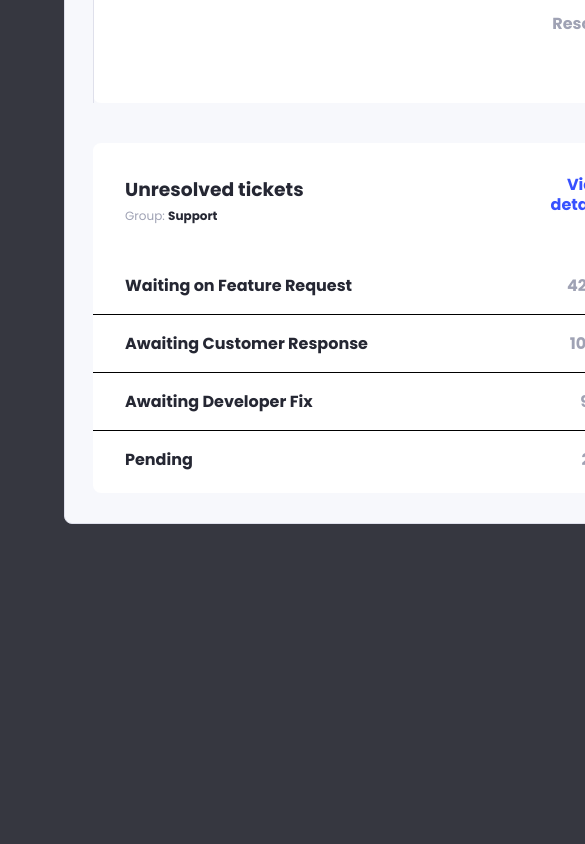
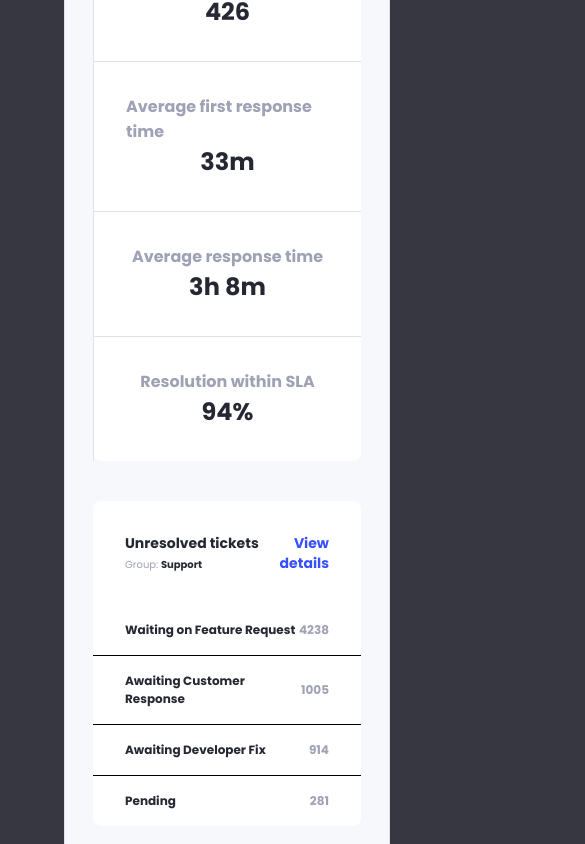
Before and after one commit to gift56/Admin-Dashboard, a React (Create React App) app: page /chart in a window 390 px wide. Shown: the part 1380-2224 px from the top of the page, 585 px wide, since content can reach past the window. Before the commit the page ends 1904 px from the top, so only its background shows below. Built offline with nearby package versions, Linux system fonts and the light colour scheme.

Commit message:
done with chart area

```diff
--- a/src/component/sass/modules/_classes.scss
+++ b/src/component/sass/modules/_classes.scss
@@ -6,6 +6,9 @@
 }
 .paddingCon {
     padding: 10px 28px;
+    @media screen and (max-width: 380px) {
+     padding: 10px 10px;
+    }
 }
 .Card {
     background-color: $textWhite;
--- a/src/component/sass/styles.css
+++ b/src/component/sass/styles.css
@@ -51,6 +51,12 @@
 
 .paddingCon {
   padding: 10px 28px;
+}
+
+@media screen and (max-width: 380px) {
+  .paddingCon {
+    padding: 10px 10px;
+  }
 }
 
 .Card {
@@ -812,26 +818,84 @@ body {
   color: #9fa2b4;
 }
 
+@media screen and (max-width: 380px) {
+  .graphArea .graphRates .rates h4 {
+    font-size: 14px;
+    text-align: center;
+  }
+}
+
 .graphArea .graphRates .rates p {
   color: #252733;
   font-size: 24px;
   font-weight: 700;
 }
 
+@media screen and (max-width: 380px) {
+  .graphArea .graphRates .rates p {
+    font-size: 20px;
+  }
+}
+
 .ticketArea {
   display: -webkit-box;
   display: -ms-flexbox;
   display: flex;
+  -ms-flex-wrap: wrap;
+      flex-wrap: wrap;
   -webkit-box-pack: justify;
       -ms-flex-pack: justify;
           justify-content: space-between;
   padding-bottom: 20px;
+  width: 100%;
+}
+
+@media screen and (max-width: 1112px) {
+  .ticketArea {
+    -webkit-box-pack: center;
+        -ms-flex-pack: center;
+            justify-content: center;
+    gap: 1rem;
+  }
 }
 
 .ticketArea .ticketCard {
   width: 546px;
   height: 350px;
   padding: 0;
+}
+
+@media screen and (max-width: 1490px) {
+  .ticketArea .ticketCard {
+    width: 490px;
+  }
+}
+
+@media screen and (max-width: 1325px) {
+  .ticketArea .ticketCard {
+    width: 440px;
+  }
+}
+
+@media screen and (max-width: 1325px) {
+  .ticketArea .ticketCard {
+    width: 440px;
+  }
+}
+
+@media screen and (max-width: 1220px) {
+  .ticketArea .ticketCard {
+    width: 400px;
+  }
+}
+
+@media screen and (max-width: 522px) {
+  .ticketArea .ticketCard {
+    width: 100%;
+    height: -webkit-fit-content;
+    height: -moz-fit-content;
+    height: fit-content;
+  }
 }
 
 .ticketArea .ticketCard .ticketHeading {
@@ -849,10 +913,22 @@ body {
   margin-bottom: 3px;
 }
 
+@media screen and (max-width: 445px) {
+  .ticketArea .ticketCard .ticketHeading .title .ticketTitle {
+    font-size: 14px;
+  }
+}
+
 .ticketArea .ticketCard .ticketHeading .title p {
   color: #9fa2b4;
   font-size: 12px;
   font-weight: 400;
+}
+
+@media screen and (max-width: 445px) {
+  .ticketArea .ticketCard .ticketHeading .title p {
+    font-size: 10px;
+  }
 }
 
 .ticketArea .ticketCard .ticketHeading .title p span {
@@ -865,6 +941,12 @@ body {
   font-weight: 600;
   text-align: end;
   line-height: 20px;
+}
+
+@media screen and (max-width: 445px) {
+  .ticketArea .ticketCard .ticketHeading .details {
+    font-size: 14px;
+  }
 }
 
 .ticketArea .ticketCard .infoItems .infoItem {
@@ -890,14 +972,32 @@ body {
   color: #252733;
 }
 
+@media screen and (max-width: 445px) {
+  .ticketArea .ticketCard .infoItems .infoItem h4 {
+    font-size: 12px;
+  }
+}
+
 .ticketArea .ticketCard .infoItems .infoItem p {
   color: #9fa2b4;
   font-size: 16px;
   font-weight: 700;
 }
 
+@media screen and (max-width: 445px) {
+  .ticketArea .ticketCard .infoItems .infoItem p {
+    font-size: 12px;
+  }
+}
+
 .ticketArea .ticketCard .secondInfoItems .infoItem h4 {
   color: #c5c7cd;
+}
+
+@media screen and (max-width: 445px) {
+  .ticketArea .ticketCard .secondInfoItems .infoItem h4 {
+    font-size: 14px;
+  }
 }
 
 .ticketArea .ticketCard .secondInfoItems .infoItem .check {
@@ -914,6 +1014,24 @@ body {
   cursor: pointer;
   font-size: 14px;
   font-weight: 700;
+}
+
+@media screen and (max-width: 445px) {
+  .ticketArea .ticketCard .secondInfoItems .infoItem .check label {
+    font-size: 12px;
+  }
+}
+
+@media screen and (max-width: 380px) {
+  .ticketArea .ticketCard .secondInfoItems .infoItem .check label {
+    font-size: 10px;
+  }
+}
+
+@media screen and (max-width: 380px) {
+  .ticketArea .ticketCard .secondInfoItems .infoItem .check {
+    gap: 5px;
+  }
 }
 
 .ticketArea .ticketCard .secondInfoItems .infoItem .check .checkBox {
@@ -942,15 +1060,51 @@ body {
   border: 1px solid #fec400;
 }
 
+@media screen and (max-width: 445px) {
+  .ticketArea .ticketCard .secondInfoItems .infoItem .urgentBtn {
+    font-size: 12px;
+  }
+}
+
+@media screen and (max-width: 380px) {
+  .ticketArea .ticketCard .secondInfoItems .infoItem .urgentBtn {
+    font-size: 8px;
+  }
+}
+
 .ticketArea .ticketCard .secondInfoItems .infoItem .NewBtn {
   background-color: #29cc97;
   border: 1px solid #29cc97;
+}
+
+@media screen and (max-width: 445px) {
+  .ticketArea .ticketCard .secondInfoItems .infoItem .NewBtn {
+    font-size: 12px;
+  }
+}
+
+@media screen and (max-width: 380px) {
+  .ticketArea .ticketCard .secondInfoItems .infoItem .NewBtn {
+    font-size: 8px;
+  }
 }
 
 .ticketArea .ticketCard .secondInfoItems .infoItem .DefaultBtn {
   background-color: #f0f1f7;
   border: 1px solid #f0f1f7;
   color: #9fa2b4;
+}
+
+@media screen and (max-width: 445px) {
+  .ticketArea .ticketCard .secondInfoItems .infoItem .DefaultBtn {
+    font-size: 12px;
+  }
+}
+
+@media screen and (max-width: 380px) {
+  .ticketArea .ticketCard .secondInfoItems .infoItem .DefaultBtn {
+    font-size: 8px;
+  }
 }
 
 .transactionArea {
--- a/src/component/sass/styles.scss
+++ b/src/component/sass/styles.scss
@@ -366,23 +366,52 @@
                 font-size: 16px;
                 font-weight: 700;
                 color: $navBg;
+                @media screen and (max-width: 380px) {
+                    font-size: 14px;
+                    text-align: center;
+                }
             }
             p {
                 color: $headerColor;
                 font-size: 24px;
                 font-weight: 700;
+                @media screen and (max-width: 380px) {
+                    font-size: 20px;
+                }
             }
         }
     }
 }
 .ticketArea {
     display: flex;
+    flex-wrap: wrap;
     justify-content: space-between;
     padding-bottom: 20px;
+    width: 100%;
+    @media screen and (max-width: 1112px) {
+        justify-content: center;
+        gap: 1rem;
+    }
     .ticketCard {
         width: 546px;
         height: 350px;
         padding: 0;
+        @media screen and (max-width: 1490px) {
+            width: 490px;
+        }
+        @media screen and (max-width: 1325px) {
+            width: 440px;
+        }
+        @media screen and (max-width: 1325px) {
+            width: 440px;
+        }
+        @media screen and (max-width: 1220px) {
+            width: 400px;
+        }
+        @media screen and (max-width: 522px) {
+            width: 100%;
+            height: fit-content;
+        }
         .ticketHeading {
             padding: 2rem;
             display: flex;
@@ -391,11 +420,17 @@
                 .ticketTitle {
                     color: $headerColor;
                     margin-bottom: 3px;
+                    @media screen and (max-width: 445px) {
+                        font-size: 14px;
+                    }
                 }
                 p {
                     color: $navBg;
                     font-size: 12px;
                     font-weight: 400;
+                    @media screen and (max-width: 445px) {
+                        font-size: 10px;
+                    }
                     span {
                         color: $headerColor;
                         font-weight: 600;
@@ -407,6 +442,9 @@
                 font-weight: 600;
                 text-align: end;
                 line-height: 20px;
+                @media screen and (max-width: 445px) {
+                    font-size: 14px;
+                }
             }
         }
         .infoItems {
@@ -422,11 +460,17 @@
                 h4 {
                     font-size: 16px;
                     color: $headerColor;
+                    @media screen and (max-width: 445px) {
+                        font-size: 12px;
+                    }
                 }
                 p {
                     color: $navBg;
                     font-size: 16px;
                     font-weight: 700;
+                    @media screen and (max-width: 445px) {
+                        font-size: 12px;
+                    }
                 }
             }
         }
@@ -434,6 +478,9 @@
             .infoItem {
                 h4 {
                     color: $h4Color;
+                    @media screen and (max-width: 445px) {
+                        font-size: 14px;
+                    }
                 }
                 .check {
                     display: flex;
@@ -443,6 +490,15 @@
                         cursor: pointer;
                         font-size: 14px;
                         font-weight: 700;
+                        @media screen and (max-width: 445px) {
+                            font-size: 12px;
+                        }
+                        @media screen and (max-width: 380px) {
+                            font-size: 10px;
+                        }
+                    }
+                    @media screen and (max-width: 380px) {
+                        gap: 5px;
                     }
                     .checkBox {
                         border-radius: 50%;
@@ -466,15 +522,33 @@
                 .urgentBtn {
                     background-color: $urgentBg;
                     border: 1px solid $urgentBg;
+                    @media screen and (max-width: 445px) {
+                        font-size: 12px;
+                    }
+                    @media screen and (max-width: 380px) {
+                        font-size: 8px;
+                    }
                 }
                 .NewBtn {
                     background-color: $btnNew;
                     border: 1px solid $btnNew;
+                    @media screen and (max-width: 445px) {
+                        font-size: 12px;
+                    }
+                    @media screen and (max-width: 380px) {
+                        font-size: 8px;
+                    }
                 }
                 .DefaultBtn {
                     background-color: $defaultbg;
                     border: 1px solid $defaultbg;
                     color: $navBg;
+                    @media screen and (max-width: 445px) {
+                        font-size: 12px;
+                    }
+                    @media screen and (max-width: 380px) {
+                        font-size: 8px;
+                    }
                 }
             }
         }
```
Also changed, not shown: 1 other file (tests, documents, lock files or other folders).
